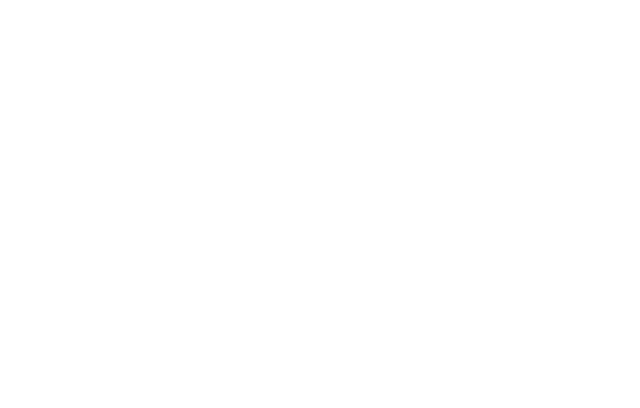
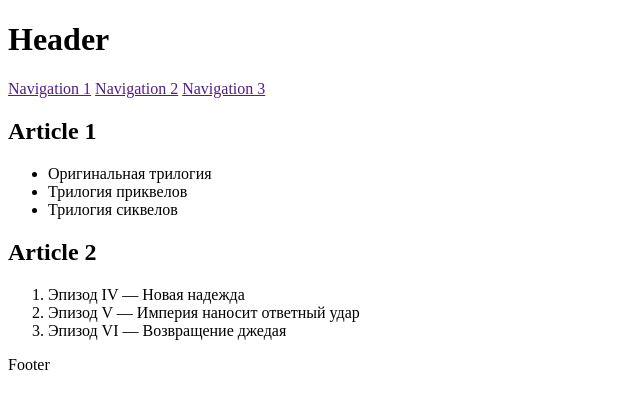
Before and after one commit to js-tasks-ru/htmlcss-20220811_daniil-maltsev, a website: page 02-dz0/01-semantic-mockup/solution.html in a window 1280 px wide. Shown: the whole page, without its empty margins (0-640 px from the left). Drawn offline with Linux system fonts and the light colour scheme.

Commit message:
add solution for semantic html

```diff
--- a/02-dz0/01-semantic-mockup/solution.html
+++ b/02-dz0/01-semantic-mockup/solution.html
@@ -1,4 +1,40 @@
 <!DOCTYPE html>
 <html lang="ru">
-    <!-- Ваше решение -->
+<head>
+    <meta charset="UTF-8">
+    <meta http-equiv="X-UA-Compatible" content="IE=edge">
+    <meta name="viewport" content="width=device-width, initial-scale=1.0">
+    <title>Semantic HTML</title>
+</head>
+<body>
+    <header>
+        <h1>Header</h1>
+        <nav>
+            <a href="">Navigation 1</a>
+            <a href="">Navigation 2</a>
+            <a href="">Navigation 3</a>
+        </nav>
+    </header>
+    <main>
+        <article>
+            <h2>Article 1</h2>
+            <ul>
+                <li>Оригинальная трилогия</li>
+                <li>Трилогия приквелов</li>
+                <li>Трилогия сиквелов</li>
+            </ul>
+        </article>
+        <article>
+            <h2>Article 2</h2>
+            <ol>
+                <li>Эпизод IV — Новая надежда</li>
+                <li>Эпизод V — Империя наносит ответный удар</li>
+                <li>Эпизод VI — Возвращение джедая</li>
+            </ol>
+        </article>
+    </main>
+    <footer>
+        <p>Footer</p>
+    </footer>
+</body>
 </html>
```
